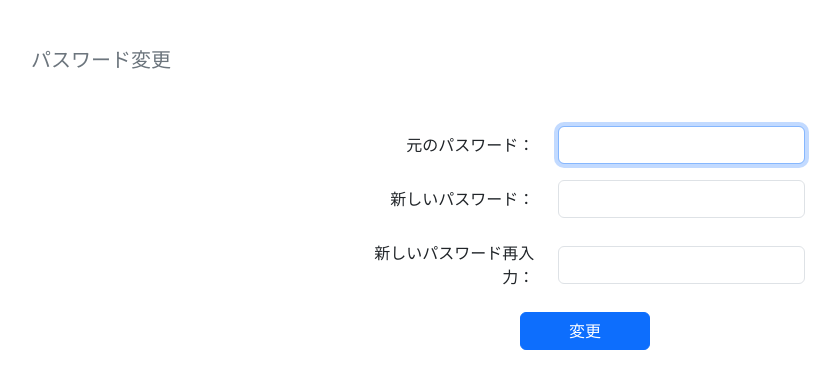
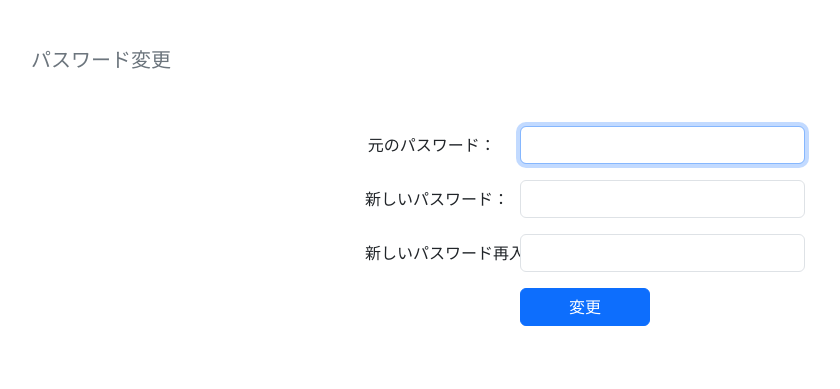
Before and after one commit to SatoAkie/Shift-Pilot, a Django app: page /shift_pilot/accounts/password_change/ in a window 1280 px wide. Shown: the part 62-451 px from the top of the page, without its empty margins (55-895 px from the left). Run offline with Django 5.2, Linux system fonts and the light colour scheme; the visitor is signed in with stand-in values (Sample User, id 1).

Commit message:
改行されないように修正した

```diff
--- a/templates/accounts/password_change.html
+++ b/templates/accounts/password_change.html
@@ -1,6 +1,11 @@
 {% extends "base.html" %}
 {% load add_class %}
 {% block content %}
+<style>
+.col-form-label {
+    white-space: nowrap;
+}
+</style>
 <div class="container mt-5">
     <h5 class="text-secondary ms-1 mb-4">パスワード変更</h5>
     <div class="d-flex justify-content-center">
@@ -19,8 +24,8 @@
                 {{ form.non_field_errors }}
 
                 <div class="mb-3 row align-items-center">
-                    <label for="id_old_password" class="col-sm-5 col-form-label text-end">元のパスワード：</label>
-                    <div class="col-sm-7">
+                    <label for="id_old_password" class="col-sm-4 col-form-label text-end">元のパスワード：</label>
+                    <div class="col-sm-8">
                         {{ form.old_password|add_class:"form-control" }}
                         {% for error in form.old_password.errors %}
                             <div class="text-danger small">{{ error }}</div>
@@ -29,8 +34,8 @@
                 </div>
 
                 <div class="mb-3 row align-items-center">
-                    <label for="id_new_password1" class="col-sm-5 col-form-label text-end">新しいパスワード：</label>
-                    <div class="col-sm-7 ">
+                    <label for="id_new_password1" class="col-sm-4 col-form-label text-end">新しいパスワード：</label>
+                    <div class="col-sm-8 ">
                         {{ form.new_password1|add_class:"form-control" }}
                         {% for error in form.new_password1.errors %}
                             <div class="text-danger small">{{ error }}</div>
@@ -39,8 +44,8 @@
                 </div>
 
                 <div class="mb-3 row align-items-center">
-                    <label for="id_new_password2" class="col-sm-5 col-form-label text-end">新しいパスワード再入力：</label>
-                    <div class="col-sm-7 ">
+                    <label for="id_new_password2" class="col-sm-4 col-form-label text-end">新しいパスワード再入力：</label>
+                    <div class="col-sm-8 ">
                         {{ form.new_password2|add_class:"form-control" }}
                         {% for error in form.new_password2.errors %}
                             <div class="text-danger small">{{ error }}</div>
```
